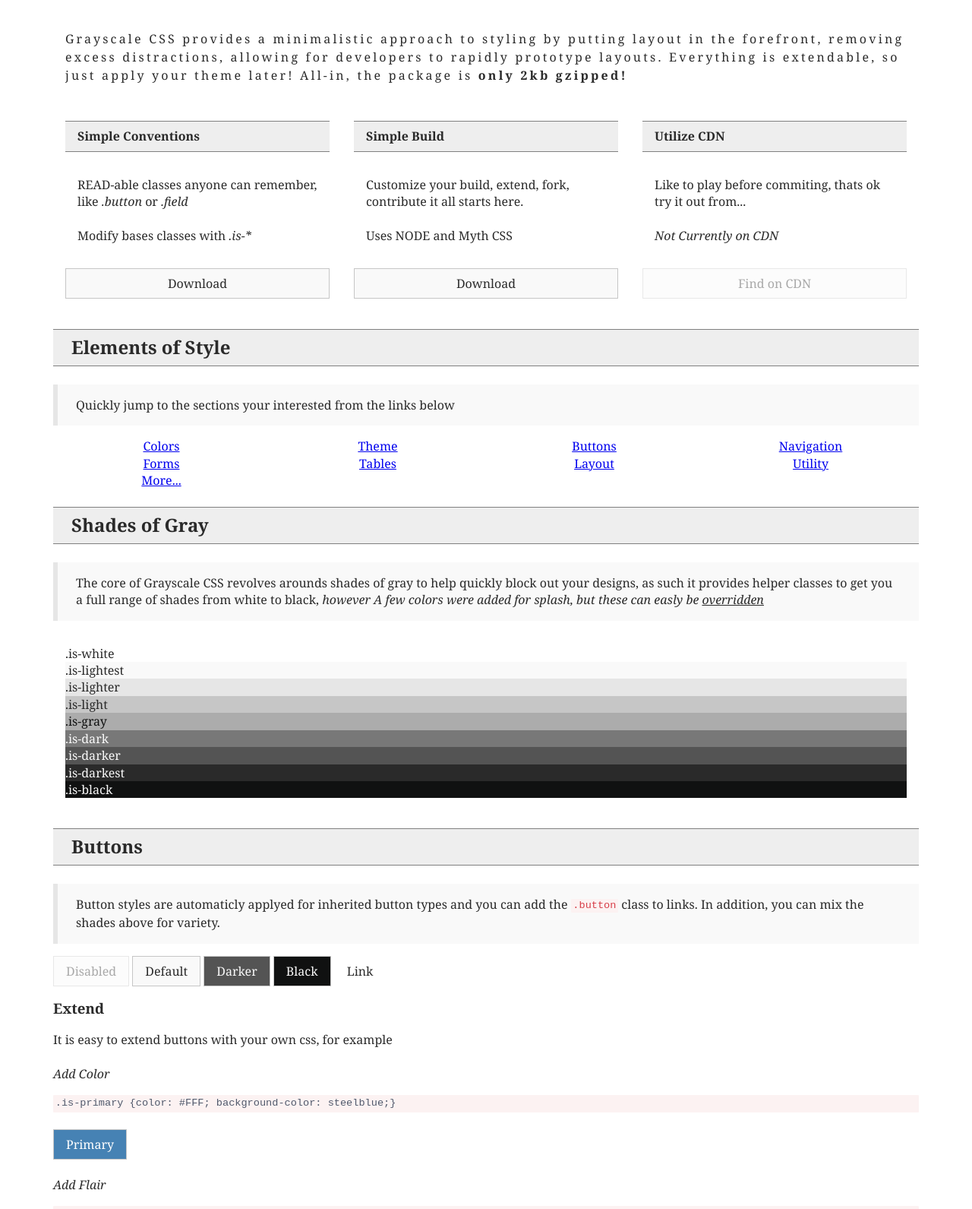
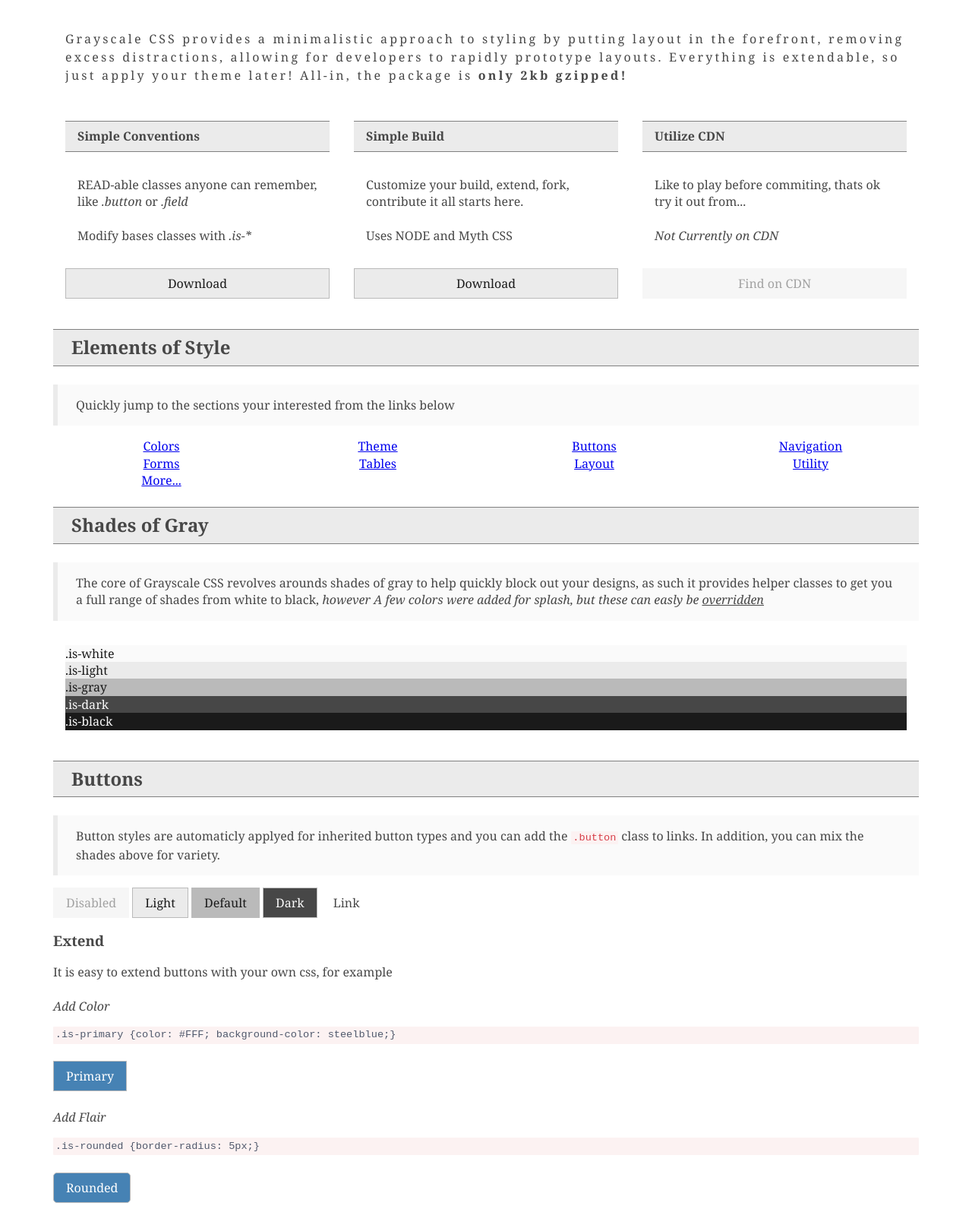
Before and after one commit to n2geoff/grayscale, a website: page index.html in a window 1280 px wide. Shown: the part 123-1714 px from the top of the page at 76% size. Drawn offline with Linux system fonts and the light colour scheme.

Commit message:
reduced number of shades of gray

```diff
--- a/index.html
+++ b/index.html
@@ -12,7 +12,7 @@
             .heading {
                 margin: 1em 0;
                 padding: .5em 1em;
-                background-color: #EEE;
+                background-color: #EBEBEB;
                 border-top: 1px solid gray;
                 border-bottom: 1px solid gray;
                 clear:both;
@@ -91,14 +91,14 @@
     <body>
         <div class="layout page" style="margin-bottom: 4em;">
             <div class="">
-                <div class="box is-lightest">&nbsp;</div>
-                <div class="box is-lighter">&nbsp;</div>
+                <div class="box is-white">&nbsp;</div>
                 <div class="box is-light">&nbsp;</div>
+                <div class="box is-gray">&nbsp;</div>
                 <div class="box is-dark is-wall">
                     GRAYSCALE
                 </div>
-                <div class="box is-darker" style="background-color: #404040; padding: 0 .5em 0 .5em;">CSS</div>
-                <div class="box is-darkest" style="background-color: #1A1A1A">&nbsp;</div>
+                <div class="box is-dark" style="padding: 0 .5em 0 .5em;">CSS</div>
+                <div class="box is-black">&nbsp;</div>
                 <em>A Minimalist Dream of CSS</em>
             </div>
 
@@ -203,13 +203,9 @@
                 <div class="row is-well">
                     <div class="border column">
                         <div class="is-white">.is-white</div>
-                        <div class="is-lightest">.is-lightest</div>
-                        <div class="is-lighter">.is-lighter</div>
                         <div class="is-light">.is-light</div>
                         <div class="is-gray">.is-gray</div>
                         <div class="is-dark">.is-dark</div>
-                        <div class="is-darker">.is-darker</div>
-                        <div class="is-darkest">.is-darkest</div>
                         <div class="is-black">.is-black</div>
                     </div>
                 </div>
@@ -226,9 +222,9 @@
                 </blockquote>
 
                 <button class="button is-disabled">Disabled</button>
-                <button class="button">Default</button>
-                <button class="button is-darker">Darker</button>
-                <button class="button is-black">Black</button>
+                <button class="button is-light">Light</button>
+                <button class="button is-gray">Default</button>
+                <button class="button is-dark">Dark</button>
                 <button class="button is-link">Link</button>
 
                 <div class="indent">
@@ -266,8 +262,8 @@
                 <nav class="nav">
                     <h2 class="nav-brand">Brand</h2>
                     <section class="nav-section">
-                        <a class="is-link" href="#">One</a>
-                        <a class="is-link" href="#">Two</a>
+                        <a class="is-link content" href="#">One</a>
+                        <a class="is-link content" href="#">Two</a>
                     </section>
 
                     <section class="nav-section is-right">
@@ -333,8 +329,8 @@
                         </div>
                     </div>
                     <div class="row">
-                        <label class="label" style="">
-                            <input class="field" type="checkbox" style="">
+                        <label class="label">
+                            <input class="field" type="checkbox">
                             Recieve Copy?
                         </label>
                     </div>
--- a/package.json
+++ b/package.json
@@ -1,6 +1,6 @@
 {
   "name": "grayscale",
-  "version": "0.8.5",
+  "version": "0.8.6",
   "description": "A Minimalist Dream of CSS",
   "main": "dist/grayscale.min.css",
   "scripts": {
--- a/src/base.css
+++ b/src/base.css
@@ -1,15 +1,11 @@
-/* Grayscale.css v:0.8.1 | MIT LICENSE | https://github.com/n2geoff/grayscale */
+/* Grayscale.css v:0.8.5 | MIT LICENSE | https://github.com/n2geoff/grayscale */
 
 :root {
-    --white: #FFF;
-    --lightest: #F9F9F9;
-    --lighter: #E6E6E6;
-    --light: #c6c6c6;
-    --gray: #acacac;
-    --dark: #787878;
-    --darker: #545454;
-    --darkest: #2A2A2A;
-    --black: #101111;
+    --white: #FAFAFA;
+    --light: #EBEBEB;
+    --gray: #BABABA;
+    --dark: #474747;
+    --black: #1A1A1A;
 }
 
 /* CSS Reset */
@@ -19,7 +15,7 @@
     font-family: georgia, serif;
     font-size: 16px;
     line-height: 1.4em;
-    color: var(--darkest);
+    color: var(--dark);
     -webkit-font-smoothing: antialiased;
 }
 
--- a/src/blockquote.css
+++ b/src/blockquote.css
@@ -1,8 +1,8 @@
 /* Blockquote */
 
 .blockquote, .quote {
-  border-left: 0.4em solid var(--lighter);
-  background-color: var(--lightest);
+  border-left: 0.4em solid var(--light);
+  background-color: var(--white);
   margin-left: 0;
   margin-right: 0;
   padding: 1em 1.5em;
--- a/src/button.css
+++ b/src/button.css
@@ -21,14 +21,14 @@
     font-family: inherit;
     font-size: 1em;
     padding: .5em 1em;
-    background-color: var(--lightest);
-    color: var(--darkest);
+    background-color: var(--light);
+    color: var(--black);
     text-decoration: none;
-    border: 1px solid var(--light);
+    border: 1px solid var(--gray);
 }
 
 .button.is-link, button.is-link {
-    color: var(--darkest);
+    color: var(--dark);
     border-color: transparent;
     background-color: transparent;
     text-decoration: none;
--- a/src/form.css
+++ b/src/form.css
@@ -5,8 +5,8 @@
     height: 38px;
     width: 100%;
     padding: 6px 10px; /* The 6px vertically centers text on FF, ignored by Webkit */
-    background-color: var(--lightest);
-    border: 1px solid var(--lighter);
+    background-color: var(--white);
+    border: 1px solid var(--light);
     box-shadow: none;
     box-sizing: border-box;
 }
--- a/src/table.css
+++ b/src/table.css
@@ -22,7 +22,7 @@
 }
 
 .table.is-striped tbody tr:nth-child(odd) {
-    background-color: var(--lighter);
+    background-color: var(--light);
 }
 
 .table.is-condensed th, table.is-condensed td {
@@ -30,10 +30,10 @@
 }
 
 .table.is-bordered td {
-    border: 1px solid var(--lighter);
+    border: 1px solid var(--light);
 }
 
 .table.is-bordered th {
-    border: 1px solid var(--lighter);
-    border-bottom: 2px solid var(--lighter);
+    border: 1px solid var(--light);
+    border-bottom: 2px solid var(--light);
 }
--- a/src/utility.css
+++ b/src/utility.css
@@ -11,8 +11,8 @@
 .is-centered {margin: auto;text-align: center;}
 .is-inline {display: inline}
 .is-block {display: block}
-.is-bordered {border: 1px solid var(--lighter)}
-.is-divider, hr {border-top: 1px solid var(--lighter);border-top: 1px solid var(--lighter)}
+.is-bordered {border: 1px solid var(--light)}
+.is-divider, hr {border-top: 1px solid var(--light);border-top: 1px solid var(--light)}
 .is-well {padding: 1em}
 .is-wall {padding: 0 .5em 0 .5em}
 .is-wide {width: 100%; margin: inherit 0;}
@@ -28,16 +28,12 @@
 .is-lower {text-transform: lowercase;}
 .is-title {text-transform: capitalize;}
 .is-indented {margin-left: 2em;}
-.is-muted {color: var(--light);}
+.is-muted {color: var(--gray);}
 
 /* Grayscale */
 
-.is-white {background-color: var(--white); color: var(--darkest);}
-.is-lightest {background-color: var(--lightest); color: var(--darkest);}
-.is-lighter {background-color: var(--lighter); color: var(--darkest);}
-.is-light {background-color: var(--light); color: var(--darkest);}
+.is-white {background-color: var(--white); color: var(--black);}
+.is-light {background-color: var(--light); color: var(--black);}
 .is-gray {background-color: var(--gray); color: var(--black);}
-.is-dark {background-color: var(--dark); color: var(--lightest);}
-.is-darker {background-color: var(--darker); color: var(--lightest);}
-.is-darkest {background-color: var(--darkest); color: var(--lightest);}
-.is-black {background-color: var(--black); color: var(--lightest);}
+.is-dark {background-color: var(--dark); color: var(--white);}
+.is-black {background-color: var(--black); color: var(--white);}
```
Also changed, not shown: dist/grayscale.css, dist/grayscale.min.css, 1 other file.
